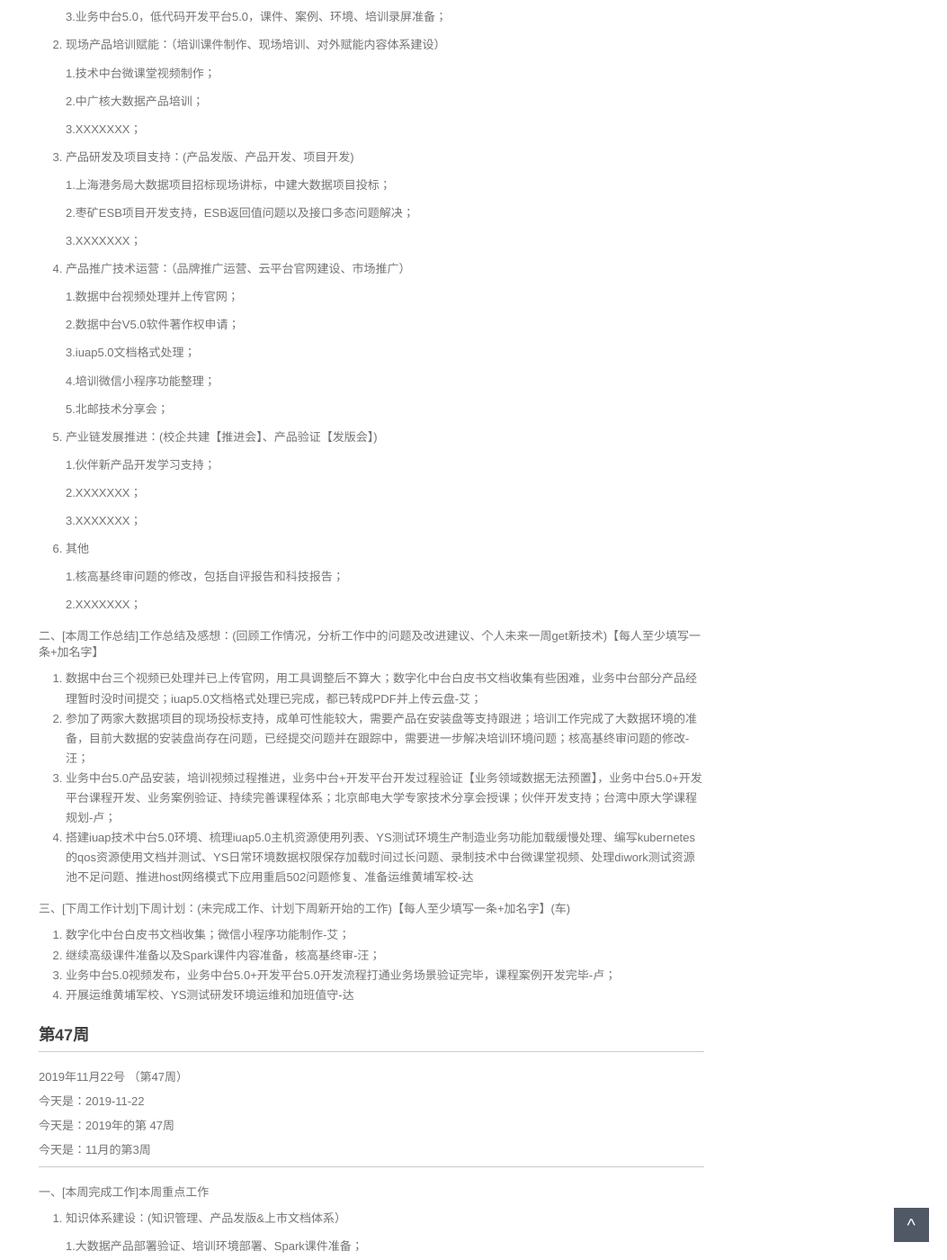
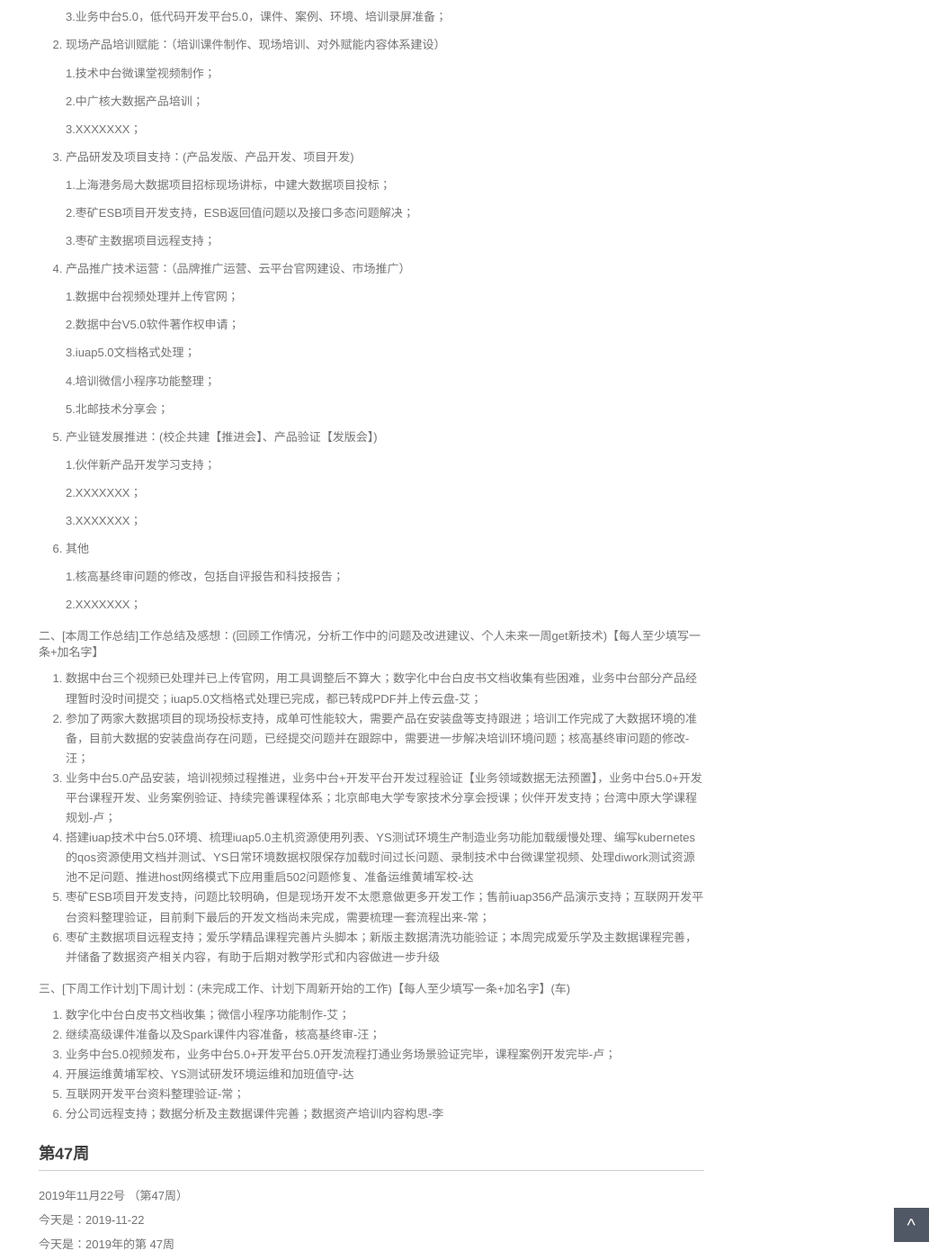
Before and after one commit to walllFlower/blog, a Jekyll site: the page built from _posts/2018-07-17-day_report_cxz.md, in a window 1280 px wide and 1400 px high, scrolled down 621 px. Shown: the whole window at 90% size, without its empty margins (227-1280 px from the left). Built offline with Jekyll 4.4.1, drawn with Linux system fonts in a browser that asks for light colours; comment, search, counter and statistics services are not loaded.

Commit message:
Update 2018-07-17-day_report_cxz.md

```diff
--- a/_posts/2018-07-17-day_report_cxz.md
+++ b/_posts/2018-07-17-day_report_cxz.md
@@ -46,7 +46,7 @@ categories: 技术运营工作周报
 
     2.枣矿ESB项目开发支持，ESB返回值问题以及接口多态问题解决；
 
-    3.XXXXXXX；
+    3.枣矿主数据项目远程支持；
 
 4. 产品推广技术运营：（品牌推广运营、云平台官网建设、市场推广）
 
@@ -80,6 +80,8 @@ categories: 技术运营工作周报
 2. 参加了两家大数据项目的现场投标支持，成单可性能较大，需要产品在安装盘等支持跟进；培训工作完成了大数据环境的准备，目前大数据的安装盘尚存在问题，已经提交问题并在跟踪中，需要进一步解决培训环境问题；核高基终审问题的修改-汪；
 3. 业务中台5.0产品安装，培训视频过程推进，业务中台+开发平台开发过程验证【业务领域数据无法预置】，业务中台5.0+开发平台课程开发、业务案例验证、持续完善课程体系；北京邮电大学专家技术分享会授课；伙伴开发支持；台湾中原大学课程规划-卢；
 4. 搭建iuap技术中台5.0环境、梳理iuap5.0主机资源使用列表、YS测试环境生产制造业务功能加载缓慢处理、编写kubernetes的qos资源使用文档并测试、YS日常环境数据权限保存加载时间过长问题、录制技术中台微课堂视频、处理diwork测试资源池不足问题、推进host网络模式下应用重启502问题修复、准备运维黄埔军校-达
+5. 枣矿ESB项目开发支持，问题比较明确，但是现场开发不太愿意做更多开发工作；售前iuap356产品演示支持；互联网开发平台资料整理验证，目前剩下最后的开发文档尚未完成，需要梳理一套流程出来-常；
+6. 枣矿主数据项目远程支持；爱乐学精品课程完善片头脚本；新版主数据清洗功能验证；本周完成爱乐学及主数据课程完善，并储备了数据资产相关内容，有助于后期对教学形式和内容做进一步升级
 
 三、[下周工作计划]下周计划：(未完成工作、计划下周新开始的工作)【每人至少填写一条+加名字】(车)
 
@@ -87,6 +89,8 @@ categories: 技术运营工作周报
 2. 继续高级课件准备以及Spark课件内容准备，核高基终审-汪；
 3. 业务中台5.0视频发布，业务中台5.0+开发平台5.0开发流程打通业务场景验证完毕，课程案例开发完毕-卢；
 4. 开展运维黄埔军校、YS测试研发环境运维和加班值守-达
+5. 互联网开发平台资料整理验证-常；
+6. 分公司远程支持；数据分析及主数据课件完善；数据资产培训内容构思-李
 
 
 ###  第47周
```
